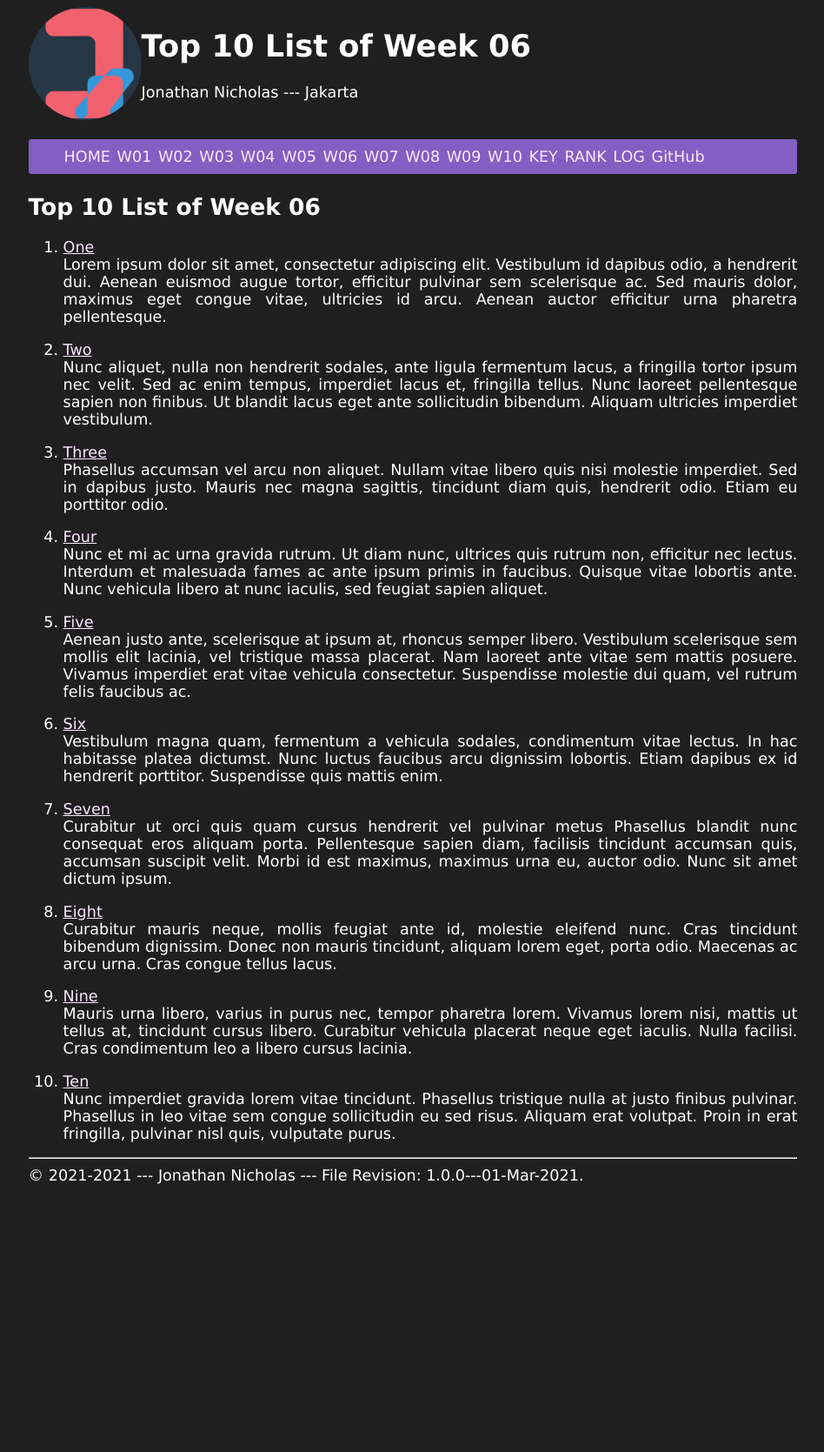
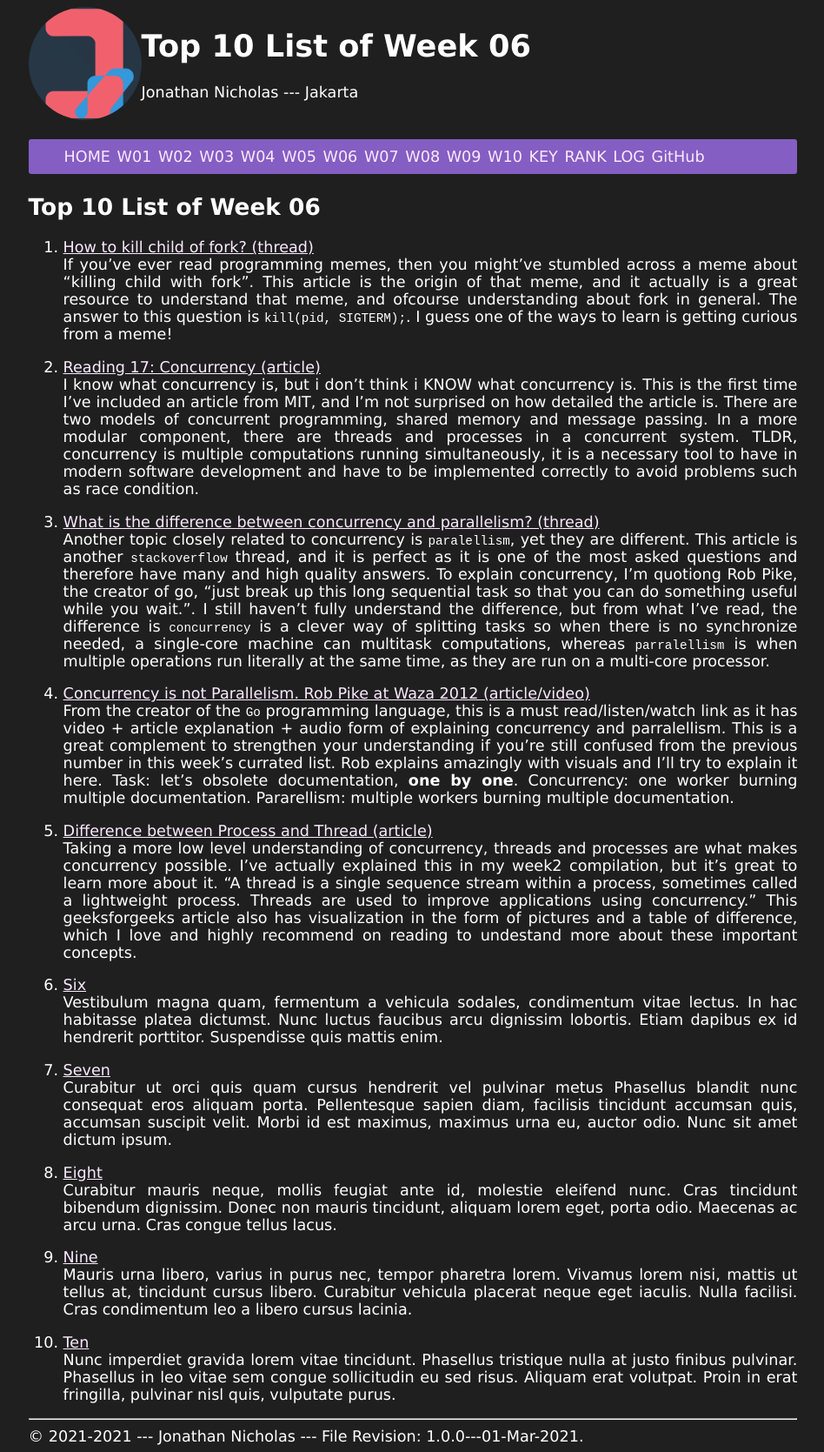
Before and after one commit to jojonicho/os211, a Jekyll site: the page built from w06.md, in a window 1280 px wide. Shown: the whole page at 87% size, without its empty margins (165-1113 px from the left). Built offline with Jekyll 4.4.1, drawn with Linux system fonts in a browser that asks for light colours; our own code applies the rules of GitHub Pages for plain Markdown files; before the commit the page ends 1369 px from its top, so only the background shows below that.

Commit message:
add 5 out of 10 links on w06.md

```diff
--- a/TXT/mylog.txt
+++ b/TXT/mylog.txt
@@ -61,6 +61,7 @@ ZCZC W05  80 L27 Play with winter, clean winter poop
 ZCZC W06   1 L00 Start W06
 ZCZC W06 100 L02 Class
 ZCZC W06  30 L03 Pop quiz
+ZCZC W06 120 L13 Create top 10 list 5/10
 ZCZC W06  30 L14 Do w06 demo about fork
 ZCZC W06  30 L15 Update logs
 ZCZC W06   1 L16 SHA256SUM and signed
--- a/w06.md
+++ b/w06.md
@@ -5,40 +5,20 @@ permalink: /W06/
 
 # Top 10 List of Week 06
 
-1. [One](https://en.wikipedia.org/wiki/1)<br>
-Lorem ipsum dolor sit amet, consectetur adipiscing elit.
-Vestibulum id dapibus odio, a hendrerit dui.
-Aenean euismod augue tortor, efficitur pulvinar sem scelerisque ac.
-Sed mauris dolor, maximus eget congue vitae, ultricies id arcu.
-Aenean auctor efficitur urna pharetra pellentesque.
+1. [How to kill child of fork? (thread)](https://stackoverflow.com/questions/13273836/how-to-kill-child-of-fork)<br>
+If you've ever read programming memes, then you might've stumbled across a meme about "killing child with fork". This article is the origin of that meme, and it actually is a great resource to understand that meme, and ofcourse understanding about fork in general. The answer to this question is `kill(pid, SIGTERM);`. I guess one of the ways to learn is getting curious from a meme!
 
-2. [Two](https://en.wikipedia.org/wiki/2)<br>
-Nunc aliquet, nulla non hendrerit sodales, ante ligula fermentum lacus, a fringilla tortor ipsum nec velit.
-Sed ac enim tempus, imperdiet lacus et, fringilla tellus.
-Nunc laoreet pellentesque sapien non finibus.
-Ut blandit lacus eget ante sollicitudin bibendum.
-Aliquam ultricies imperdiet vestibulum.
+2. [Reading 17: Concurrency (article)](https://web.mit.edu/6.005/www/fa14/classes/17-concurrency/)<br>
+I know what concurrency is, but i don't think i KNOW what concurrency is. This is the first time I've included an article from MIT, and I'm not surprised on how detailed the article is. There are two models of concurrent programming, shared memory and message passing. In a more modular component, there are threads and processes in a concurrent system. TLDR, concurrency is multiple computations running simultaneously, it is a necessary tool to have in modern software development and have to be implemented correctly to avoid problems such as race condition.
 
-3. [Three](https://en.wikipedia.org/wiki/3)<br>
-Phasellus accumsan vel arcu non aliquet.
-Nullam vitae libero quis nisi molestie imperdiet.
-Sed in dapibus justo.
-Mauris nec magna sagittis, tincidunt diam quis, hendrerit odio.
-Etiam eu porttitor odio.
+3. [What is the difference between concurrency and parallelism? (thread)](https://stackoverflow.com/questions/1050222/what-is-the-difference-between-concurrency-and-parallelism)<br>
+Another topic closely related to concurrency is `paralellism`, yet they are different. This article is another `stackoverflow` thread, and it is perfect as it is one of the most asked questions and therefore have many and high quality answers. To explain concurrency, I'm quotiong Rob Pike, the creator of go, "just break up this long sequential task so that you can do something useful while you wait.". I still haven't fully understand the difference, but from what I've read, the difference is `concurrency` is a clever way of splitting tasks so when there is no synchronize needed, a single-core machine can multitask computations, whereas `parralellism` is when multiple operations run literally at the same time, as they are run on a multi-core processor.
 
-4. [Four](https://en.wikipedia.org/wiki/4)<br>
-Nunc et mi ac urna gravida rutrum.
-Ut diam nunc, ultrices quis rutrum non, efficitur nec lectus.
-Interdum et malesuada fames ac ante ipsum primis in faucibus.
-Quisque vitae lobortis ante.
-Nunc vehicula libero at nunc iaculis, sed feugiat sapien aliquet.
+4. [Concurrency is not Parallelism. Rob Pike at Waza 2012 (article/video)](https://blog.heroku.com/concurrency_is_not_parallelism)<br>
+From the creator of the `Go` programming language, this is a must read/listen/watch link as it has video + article explanation + audio form of explaining concurrency and parralellism. This is a great complement to strengthen your understanding if you're still confused from the previous number in this week's currated list. Rob explains amazingly with visuals and I'll try to explain it here. Task: let's obsolete documentation, **one by one**. Concurrency: one worker burning multiple documentation. Pararellism: multiple workers burning multiple documentation.
 
-5. [Five](https://en.wikipedia.org/wiki/5)<br>
-Aenean justo ante, scelerisque at ipsum at, rhoncus semper libero.
-Vestibulum scelerisque sem mollis elit lacinia, vel tristique massa placerat.
-Nam laoreet ante vitae sem mattis posuere.
-Vivamus imperdiet erat vitae vehicula consectetur.
-Suspendisse molestie dui quam, vel rutrum felis faucibus ac.
+5. [Difference between Process and Thread (article)](https://www.geeksforgeeks.org/difference-between-process-and-thread/)<br>
+Taking a more low level understanding of concurrency, threads and processes are what makes concurrency possible. I've actually explained this in my week2 compilation, but it's great to learn more about it. "A thread is a single sequence stream within a process, sometimes called a lightweight process. Threads are used to improve applications using concurrency." This geeksforgeeks article also has visualization in the form of pictures and a table of difference, which I love and highly recommend on reading to undestand more about these important concepts.
 
 6. [Six](https://en.wikipedia.org/wiki/6)<br>
 Vestibulum magna quam, fermentum a vehicula sodales, condimentum vitae lectus.
```
Also changed, not shown: 6 other files.
